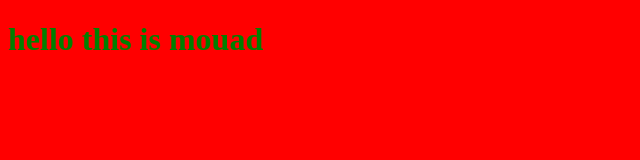
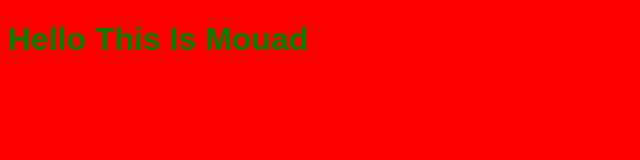
Before and after one commit to mouadmhb7/myProjecte, a plain HTML site: page index.html in a window 1280 px wide. Shown: the whole page, without its empty margins (0-640 px from the left). Drawn offline with Linux system fonts and the light colour scheme.

Commit message:
add text decoration

```diff
--- a/style.css
+++ b/style.css
@@ -5,4 +5,6 @@ color:
 body
 {
     background-color : red;
+    font-family: Arial, Helvetica, sans-serif;
+    text-transform: capitalize;
 }
```
